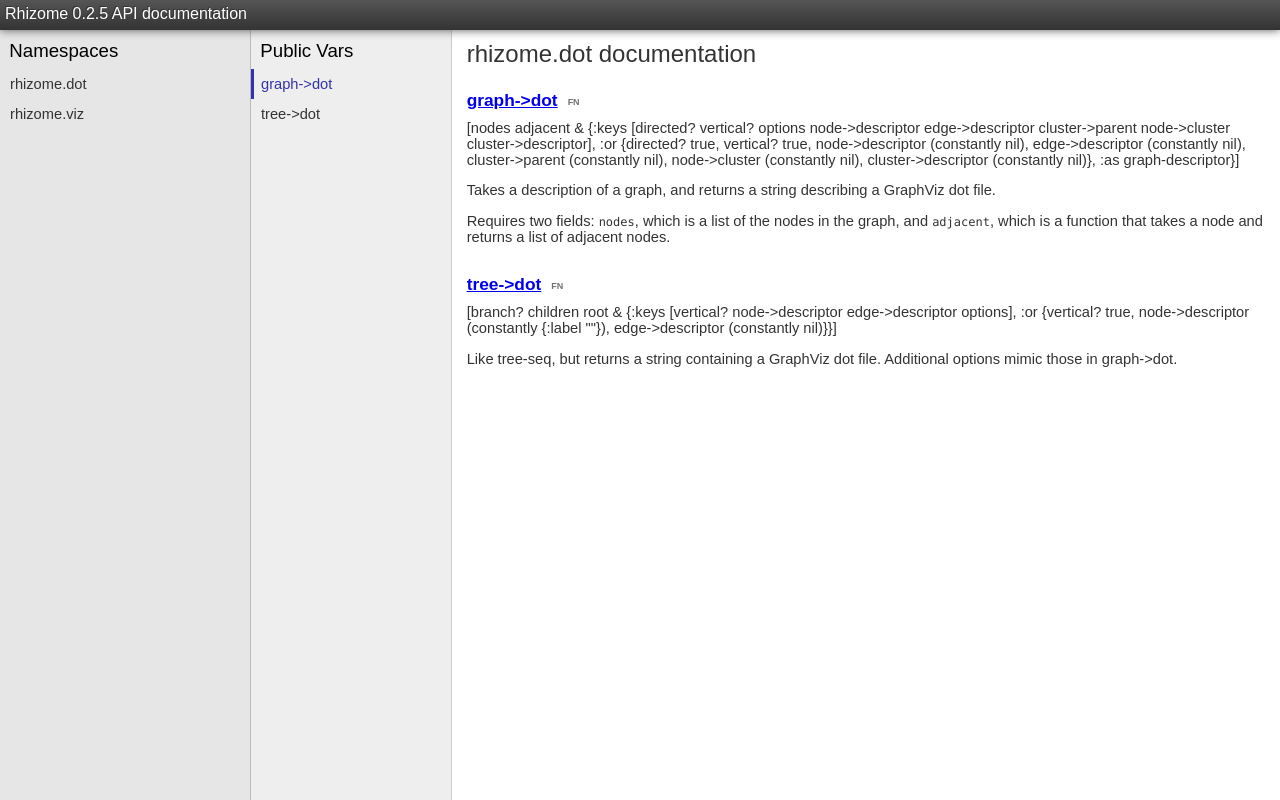
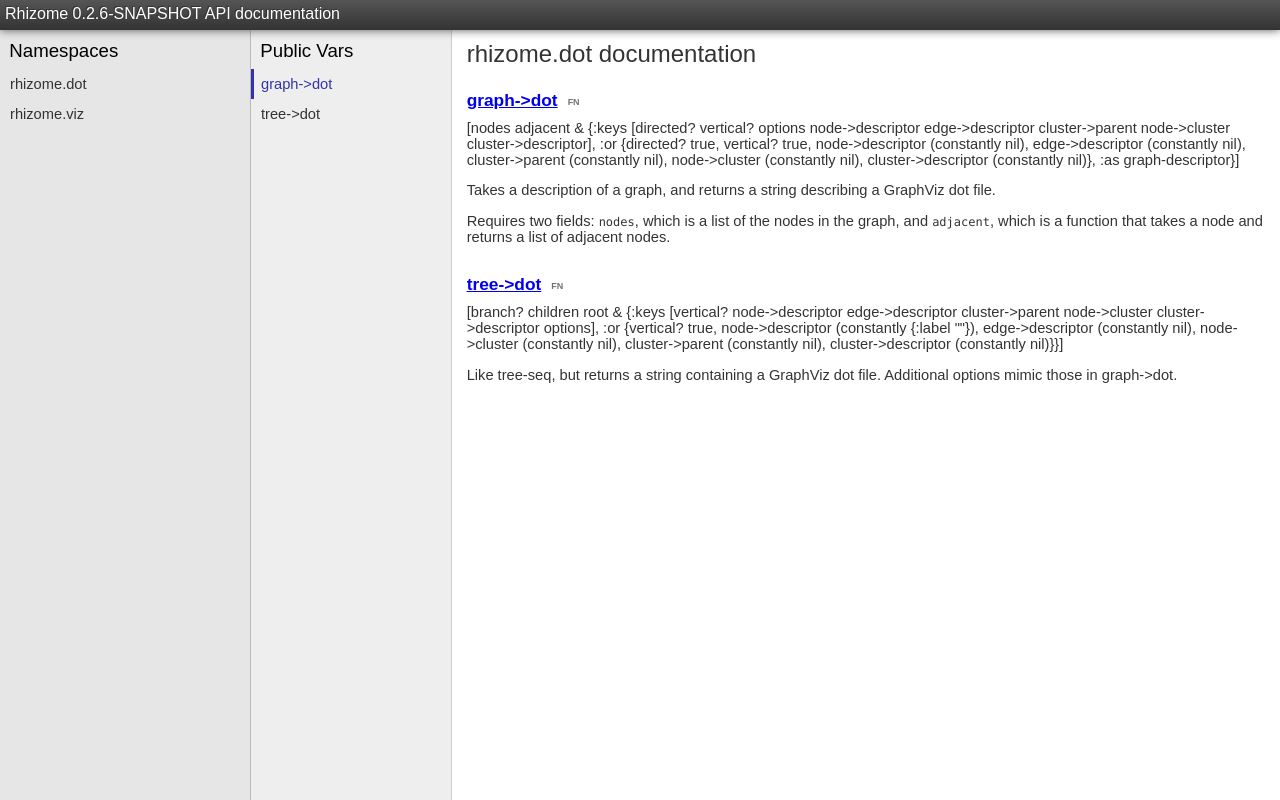
Before and after one commit to ztellman/rhizome, a plain HTML site: page rhizome.dot.html in a window 1280 px wide. Drawn offline with Linux system fonts and the light colour scheme.

Commit message:
update docs

```diff
--- a/rhizome.dot.html
+++ b/rhizome.dot.html
@@ -9,7 +9,7 @@
   <body>
     <header>
       <div id="header">
-        <h1 class="project-title">Rhizome 0.2.5 API documentation</h1>
+        <h1 class="project-title">Rhizome 0.2.6-SNAPSHOT API documentation</h1>
       </div>
     </header>
     <navigation>
@@ -46,7 +46,7 @@
           </div><div class="public">
             <h3><a id="var-tree-%3Edot" class="source var-name" href="/src/rhizome/dot.clj">tree-&gt;dot</a></h3>
             <h4 class="var-type fn" id="var-type">fn</h4>
-            <div class="usage">[branch? children root &amp; {:keys [vertical? node-&gt;descriptor edge-&gt;descriptor options], :or {vertical? true, node-&gt;descriptor (constantly {:label ""}), edge-&gt;descriptor (constantly nil)}}]</div>
+            <div class="usage">[branch? children root &amp; {:keys [vertical? node-&gt;descriptor edge-&gt;descriptor cluster-&gt;parent node-&gt;cluster cluster-&gt;descriptor options], :or {vertical? true, node-&gt;descriptor (constantly {:label ""}), edge-&gt;descriptor (constantly nil), node-&gt;cluster (constantly nil), cluster-&gt;parent (constantly nil), cluster-&gt;descriptor (constantly nil)}}]</div>
 
 
             <div class="doc"><p>Like tree-seq, but returns a string containing a GraphViz dot file.  Additional options
```
Also changed, not shown: index.html (+3 -3 lines), rhizome.viz.html (+4 -4 lines).
